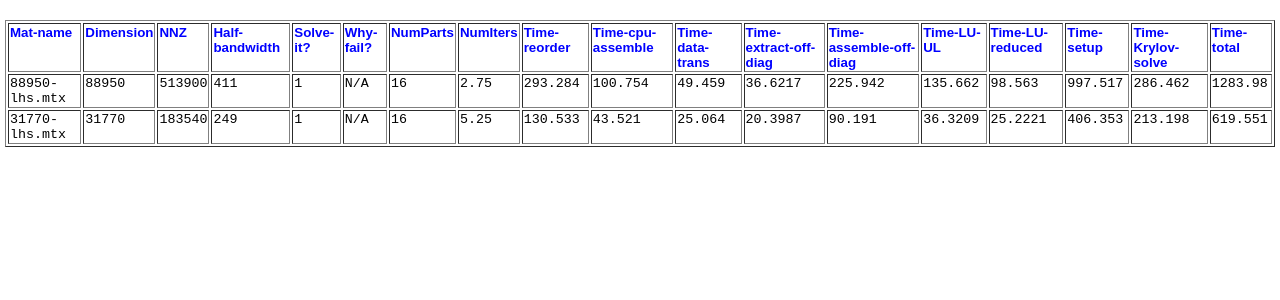
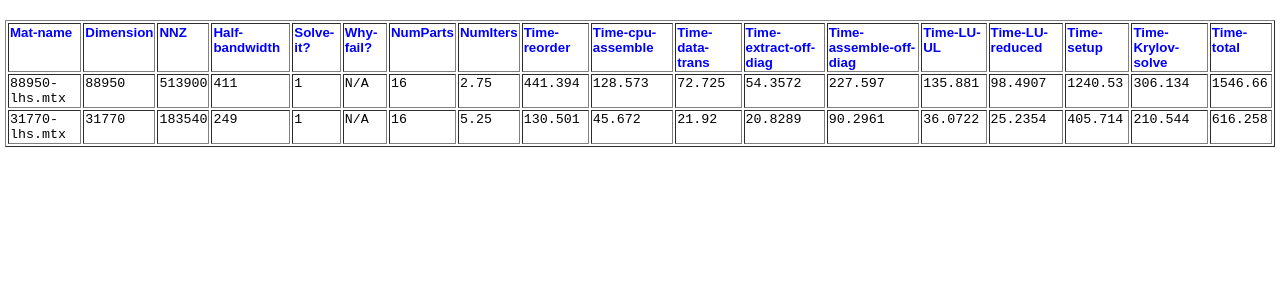
Before and after one commit to spikegpu/spikegpu.github.io, a Jekyll site: the page nightly_build/2013_10_11_results.html, which Jekyll copies as it is, in a window 1280 px wide. Shown: the top 300 px of the page. Built offline with Jekyll 4.4.1, drawn with Linux system fonts in a browser that asks for light colours; Markdown is read by kramdown in place of the engine named in the settings.

Commit message:
Nightly build on day 10_11_2013 (month_day_year)

```diff
--- a/nightly_build/2013_10_11_results.html
+++ b/nightly_build/2013_10_11_results.html
@@ -268,34 +268,34 @@ text-align: center;
 <p>2.75</p>
 </td>
 <td style="border-style: inset;">
-<p>293.284</p>
+<p>441.394</p>
 </td>
 <td style="border-style: inset;">
-<p>100.754</p>
+<p>128.573</p>
 </td>
 <td style="border-style: inset;">
-<p>49.459</p>
+<p>72.725</p>
 </td>
 <td style="border-style: inset;">
-<p>36.6217</p>
+<p>54.3572</p>
 </td>
 <td style="border-style: inset;">
-<p>225.942</p>
+<p>227.597</p>
 </td>
 <td style="border-style: inset;">
-<p>135.662</p>
+<p>135.881</p>
 </td>
 <td style="border-style: inset;">
-<p>98.563</p>
+<p>98.4907</p>
 </td>
 <td style="border-style: inset;">
-<p>997.517</p>
+<p>1240.53</p>
 </td>
 <td style="border-style: inset;">
-<p>286.462</p>
+<p>306.134</p>
 </td>
 <td style="border-style: inset;">
-<p>1283.98</p>
+<p>1546.66</p>
 </td>
 </tr>
 <tr valign=top>
@@ -324,34 +324,34 @@ text-align: center;
 <p>5.25</p>
 </td>
 <td style="border-style: inset;">
-<p>130.533</p>
+<p>130.501</p>
 </td>
 <td style="border-style: inset;">
-<p>43.521</p>
+<p>45.672</p>
 </td>
 <td style="border-style: inset;">
-<p>25.064</p>
+<p>21.92</p>
 </td>
 <td style="border-style: inset;">
-<p>20.3987</p>
+<p>20.8289</p>
 </td>
 <td style="border-style: inset;">
-<p>90.191</p>
+<p>90.2961</p>
 </td>
 <td style="border-style: inset;">
-<p>36.3209</p>
+<p>36.0722</p>
 </td>
 <td style="border-style: inset;">
-<p>25.2221</p>
+<p>25.2354</p>
 </td>
 <td style="border-style: inset;">
-<p>406.353</p>
+<p>405.714</p>
 </td>
 <td style="border-style: inset;">
-<p>213.198</p>
+<p>210.544</p>
 </td>
 <td style="border-style: inset;">
-<p>619.551</p>
+<p>616.258</p>
 </td>
 </tr>
 </table>
```
Also changed, not shown: nightly_build/index.md (+1 -0 lines).
